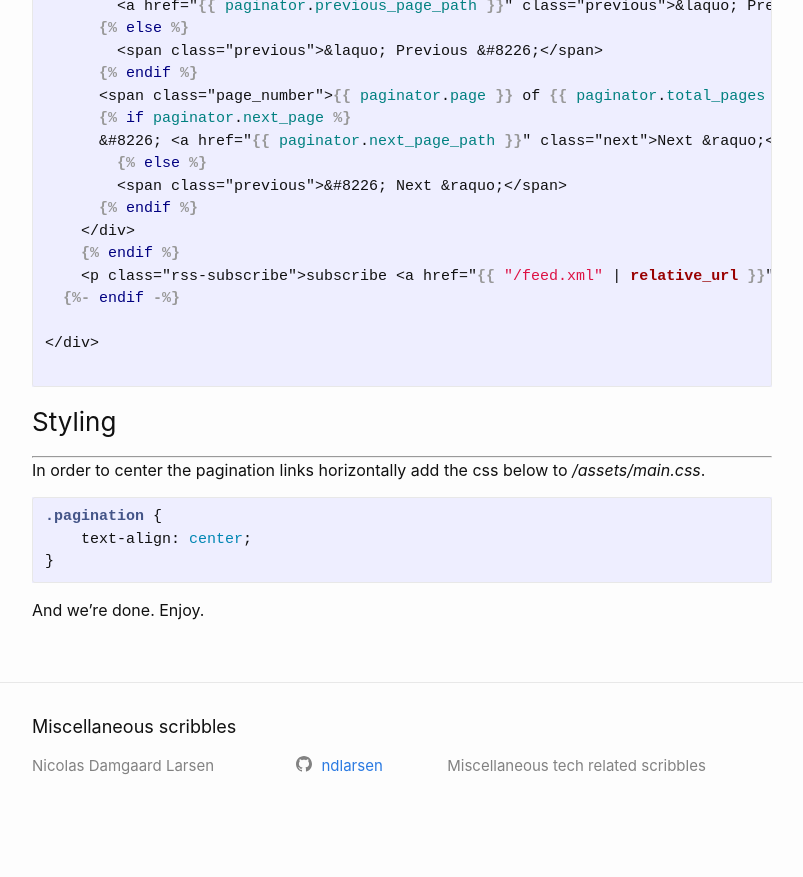
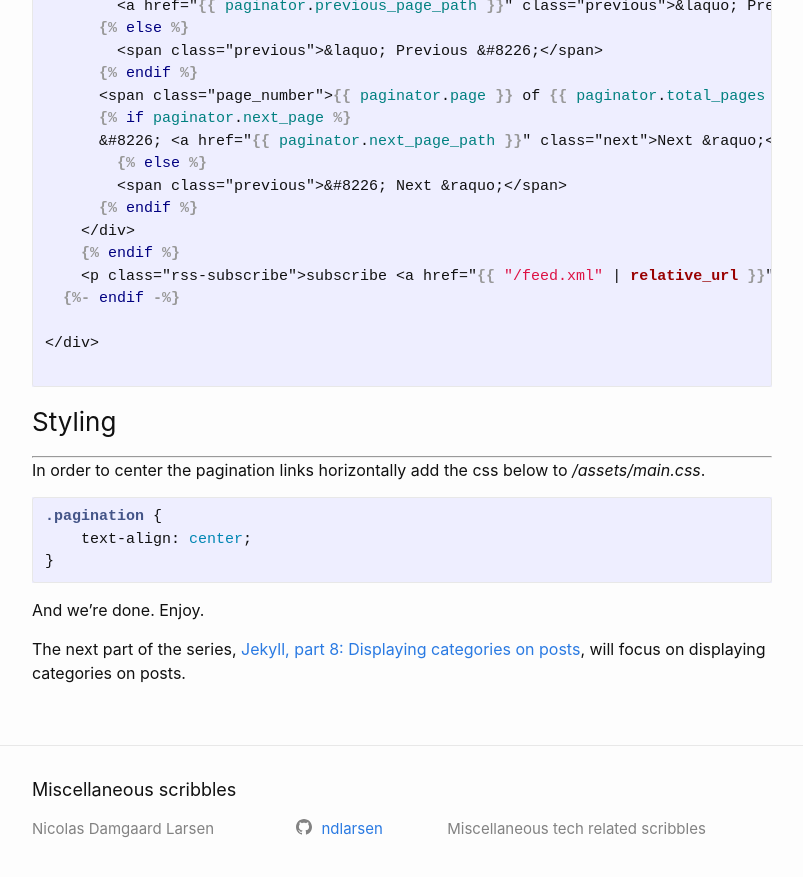
Before and after one commit to ndlarsen/ndlarsen.github.io, a Jekyll site: the page built from _posts/2019-09-29-jekyll-part-7-pagination.md, in a window 1280 px wide and 900 px high, scrolled down 4101 px. Shown: the top 877 px of the window, without its empty margins (238-1041 px from the left). Built offline with Jekyll 4.4.1, drawn with Linux system fonts in a browser that asks for light colours; before the commit the page ends 4938 px from its top, so only the background shows below that.

Commit message:
Minor posts updates.

````diff
--- a/_posts/2019-09-29-jekyll-part-7-pagination.md
+++ b/_posts/2019-09-29-jekyll-part-7-pagination.md
@@ -193,3 +193,5 @@ In order to center the pagination links horizontally add the css below to */asse
 ```
 
 And we're done. Enjoy.
+
+The next part of the series, [Jekyll, part 8: Displaying categories on posts]({% post_url 2019-09-29-jekyll-part-8-displaying-categories-on-posts %}), will focus on displaying categories on posts.
````
Also changed, not shown: _posts/2019-09-25-jekyll-part-3-creating-posts.md (+1 -1 lines), _posts/2019-09-28-jekyll-part-6-adding-search-functionality.md (+1 -1 lines).
